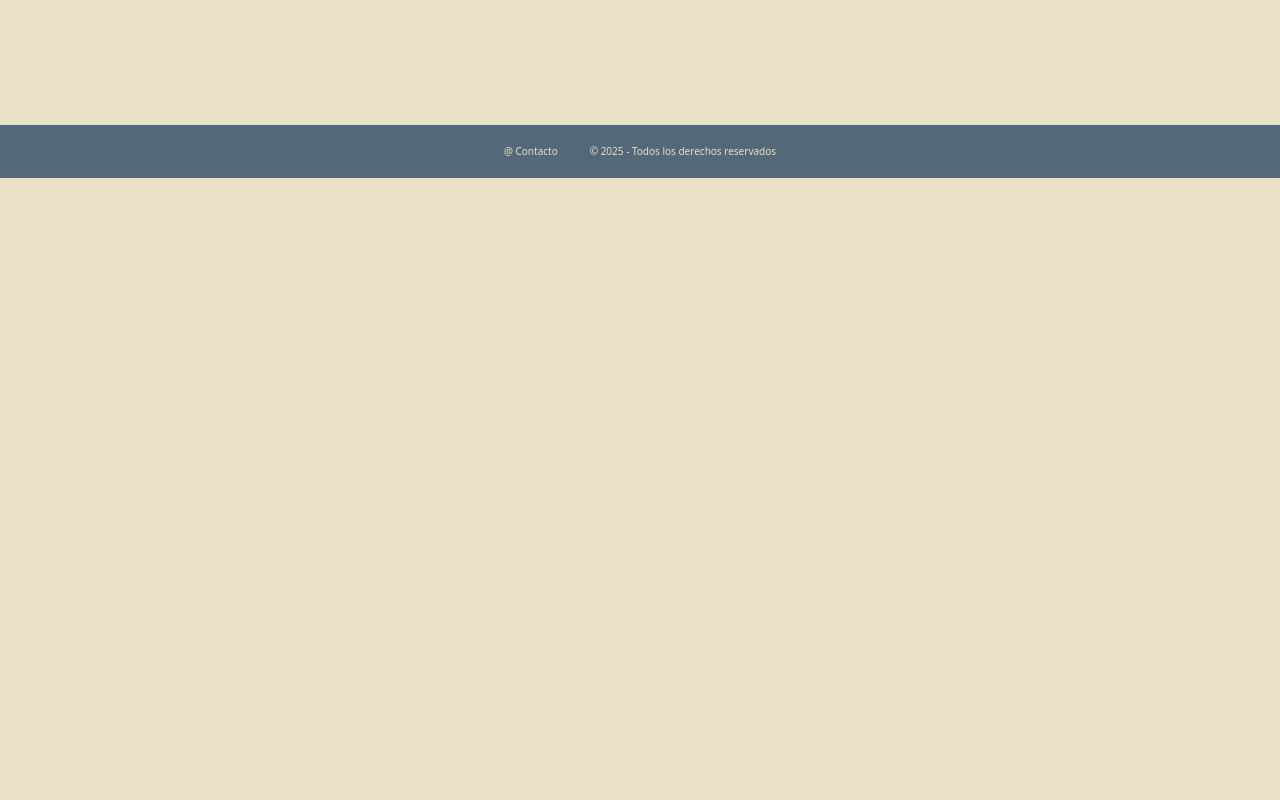
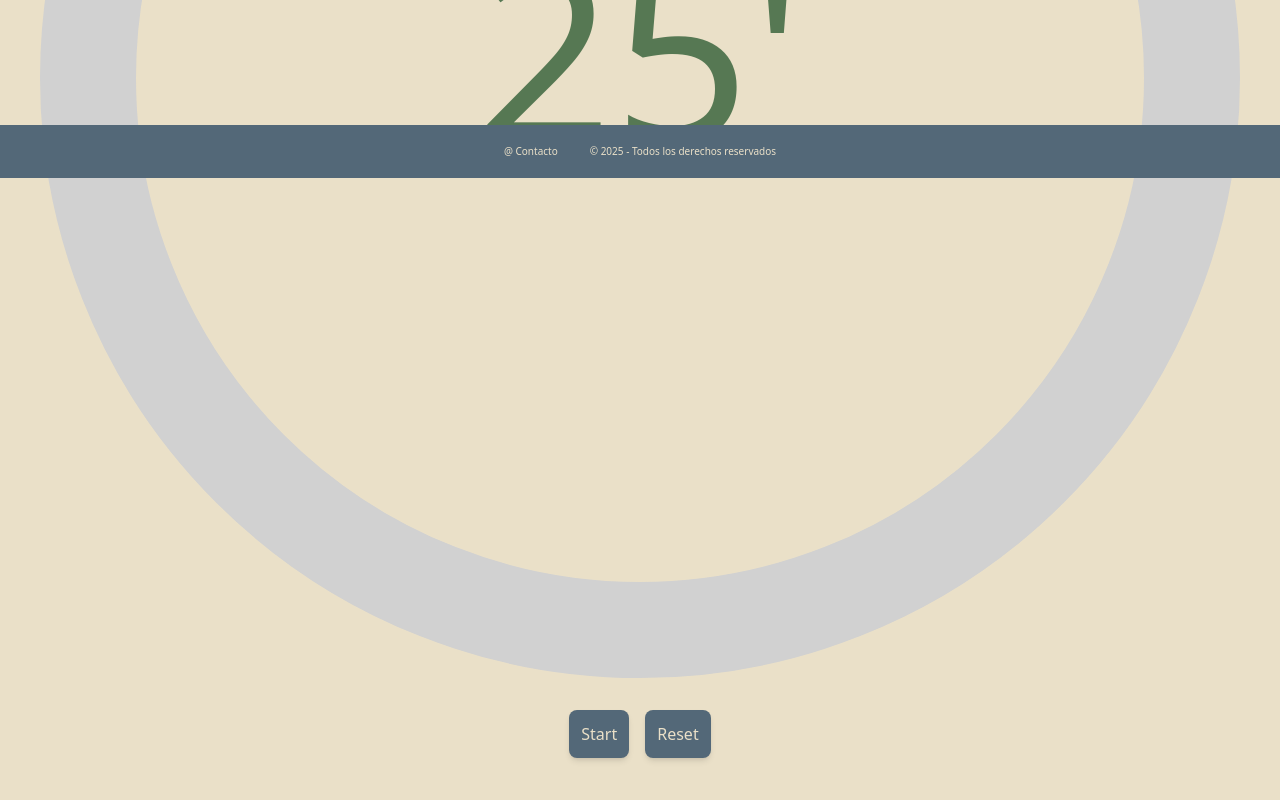
Before and after one commit to Bermelio/Promodoro, a React (Vite) app: page /clock in a window 1280 px wide. Shown: the part 622-1422 px from the top of the page. Before the commit the page ends 800 px from the top, so only its background shows below. Built offline with nearby package versions, Linux system fonts and the light colour scheme.

Commit message:
some changes 1.0 maybe

```diff
--- a/src/components/Clock/Clock.tsx
+++ b/src/components/Clock/Clock.tsx
@@ -1,14 +1,39 @@
-import { motion } from 'framer-motion';
+import { buildStyles, CircularProgressbar } from 'react-circular-progressbar';
+import 'react-circular-progressbar/dist/styles.css';
+import StopStart from './StopStart'
+import { useState } from 'react';
 
 function Clock(){
 
+    const Promodoro25 = 25 * 60;
+
+    const [secondLeft, setSecondLeft] = useState(Promodoro25);
+
+    const minLeft = Promodoro25/60;
+
+
     return(
         <>
-            <div className='flex justify-center items-center'>
-                <motion.div/>
+            <div className='flex justify-center items-center m-10 flex-col'>
+                <CircularProgressbar
+                value={0.5}
+                text={`${minLeft}'`}
+                maxValue={25}
+                styles={buildStyles({
+                    rotation: 1,
+                    strokeLinecap: 'butt',
+                    trailColor: '#d1d1d1',
+                    textColor: '#567853',
+                    pathColor: '#567853'
+                })
+                }
+                />;
+
+                <StopStart />
             </div>
         </>
     )
 }
 
+
 export default Clock;
--- /dev/null
+++ b/src/components/Clock/StopStart.tsx
@@ -0,0 +1,13 @@
+
+function StopStart(){
+    return(
+        <>
+            <div className='flex '>
+                <button className='m-2 p-3 bg-[#536878] rounded-lg shadow-md hover:bg-[#5d7e94] text-[#EAE0C8] transition'>Start</button>
+                <button className='m-2 p-3 bg-[#536878] rounded-lg shadow-md hover:bg-[#5d7e94] text-[#EAE0C8] transition'>Reset</button>
+            </div>
+        </>
+    )
+}
+
+export default StopStart;
--- a/src/components/Navbar/Navbar.tsx
+++ b/src/components/Navbar/Navbar.tsx
@@ -6,7 +6,7 @@ function Navbar(){
     <>
         <Link to="/">
             <nav className="">
-                <h1 className="bg-[#536878] justify-center flex p-3.5 font-bold text-2xl">P--m-d---</h1>
+                <h1 className="bg-[#536878] justify-center flex p-3.5 font-bold text-2xl">Promodoro</h1>
             </nav>
         </Link>
     </>
```
